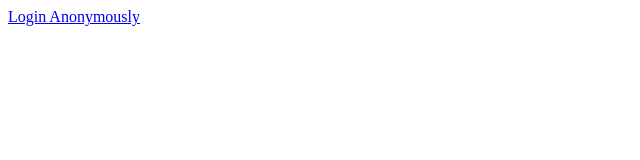
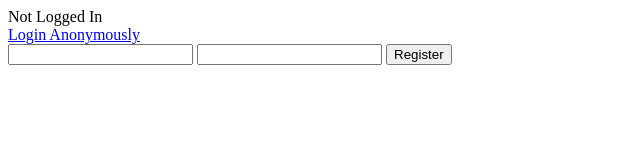
Before and after one commit to lewcpe/hellostranger, a plain HTML site: page public/anonymous.html in a window 1280 px wide. Shown: the whole page, without its empty margins (0-640 px from the left). Drawn offline with Linux system fonts and the light colour scheme; no server answers.

Commit message:
Anonymous complete

```diff
--- a/public/anonymous.html
+++ b/public/anonymous.html
@@ -29,9 +29,11 @@
             var isAnonymous = user.isAnonymous;
             var uid = user.uid;
             console.log("Login success with uid [" + uid + "]");
+            document.querySelector('#status').innerText = "Logged In";
         } else {
             // User is signed out.
             console.log("Sign out success");
+            document.querySelector('#status').innerText = "Not Logged In";
         }
         console.log("Login state changed.");
     });
@@ -45,9 +47,19 @@
             console.log(errorMessage);
         });
     }
+    function link_email() {
+        var email = document.querySelector('#login_user').value;
+        var pass = document.querySelector('#login_pass').value;
+    }
     </script>
   </head>
   <body>
-      <a onclick="login_anon()" href="javascript:void(0);">Login Anonymously</a>
+    <div id="status">Not logged in</div>
+    <a onclick="login_anon()" href="javascript:void(0);">Login Anonymously</a>
+    <form method="post" onsubmit="return link_email()">
+        <input id="login_user" type="text" name="user">
+        <input id="login_pass" type="password" name="pass">
+        <input type="submit" id="submit" name="submit" value="Register">
+    </form>
   </body>
 </html>
```
